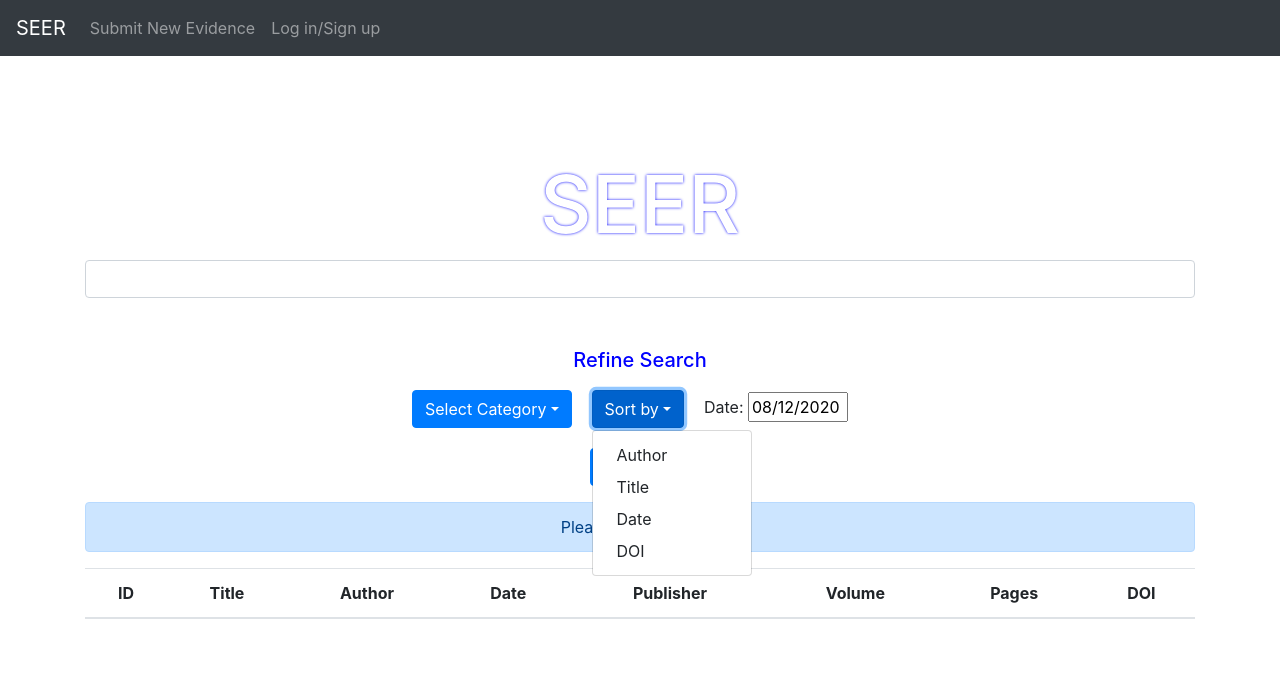
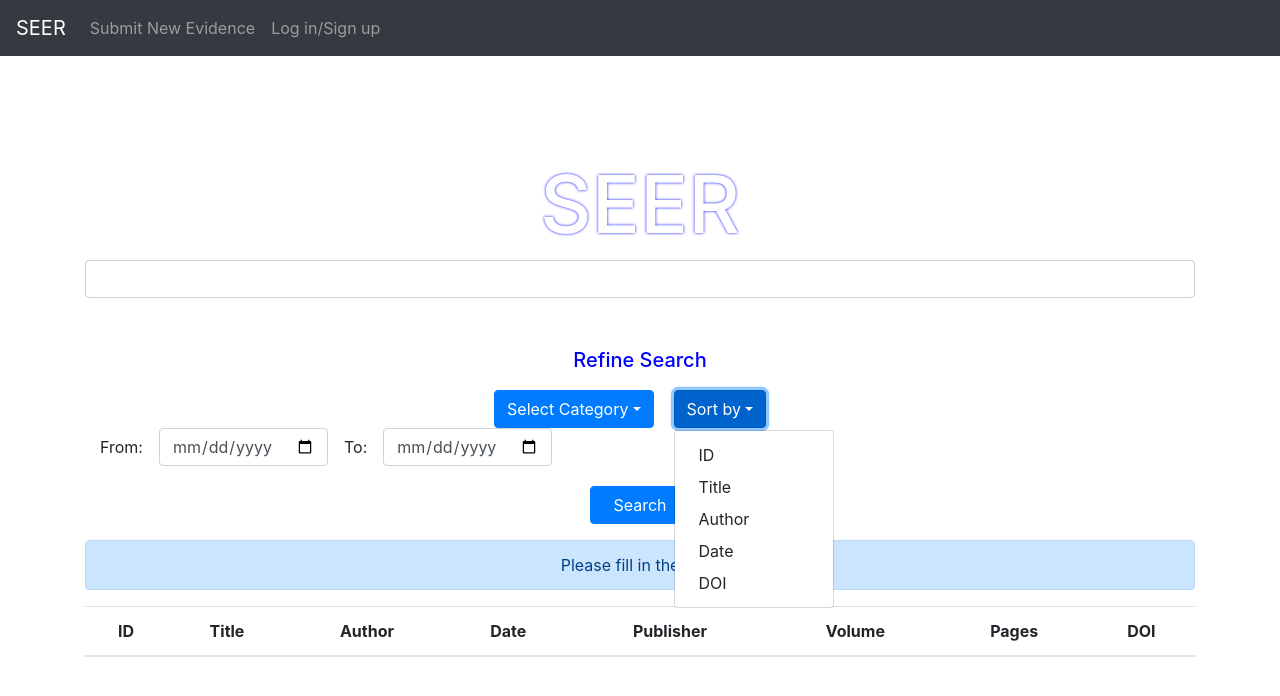
Before and after one commit to trowa0304/cise-project, a React (Create React App) app: page / in a window 1280 px wide. Both pictures are taken after a click on the button "Sort by". Shown: the top 696 px of the page. Built offline with nearby package versions, Linux system fonts and the light colour scheme.

Commit message:
Added sorting functionalities

```diff
--- a/src/components/homepage-components/SearchFilter.js
+++ b/src/components/homepage-components/SearchFilter.js
@@ -1,65 +1,64 @@
 import React from "react";
 import "./SearchFilter.css";
-import { Dropdown, DropdownButton, Container } from "react-bootstrap";
+import { Dropdown, DropdownButton, Container, FormControl } from "react-bootstrap";
 import DatePicker from "react-datepicker";
 import "react-datepicker/dist/react-datepicker.css";
 
 class SearchFilter extends React.Component {
-  state = {
-    startDate: new Date(),
-    dropDownValue: "Sort by"
-  };
+    constructor()
+    {
+        super();
 
-  handleChange = date => {
-    this.setState({
-      startDate: date
-    });
-  };
+        this.state = {
+            startDate: new Date(0).getTime(),
+            endDate: new Date().getTime()
+        }
 
-  changeValue(text) {
-    this.setState({ dropDownValue: text })
+        this.handleDate = this.handleDate.bind(this);
+    }
+
+    handleDate(event)
+    {
+        if (event.target.name === "startDate")
+        {
+            this.setState({startDate: new Date(event.target.value).getTime()}, () => this.props.dateLimitHandle(this.state.startDate, this.state.endDate));
+        }
+        else if (event.target.name === "endDate")
+        {
+            this.setState({endDate: new Date(event.target.value).getTime()}, () => this.props.dateLimitHandle(this.state.startDate, this.state.endDate));
+        }
     }
 
     render() {
         return (
             <div>
                 <Container fluid id="container">
-          <h4 className="fil"  >Refine Search</h4>
+                    <h4 className="fil">Refine Search</h4>
                     {/* Date Filter */}
                     <div>
 
                     </div>
                     {/* Category Filter */}
-          <DropdownButton
-            id="dropdown-basic-button"
-            title="Select Category"
-            className="category-dropdown"
-          >
+                    <DropdownButton id="dropdown-basic-button" title="Select Category" className="category-dropdown">
                         <Dropdown.Item href="#/action-1">Research Methods</Dropdown.Item>
                         <Dropdown.Item href="#/action-2">Research Outcomes</Dropdown.Item>
-            <Dropdown.Item href="#/action-3">
-              Software Engineering Methods
-            </Dropdown.Item>
-            <Dropdown.Item href="#/action-4">
-              Software Engineering Practices
-            </Dropdown.Item>
+                        <Dropdown.Item href="#/action-3">Software Engineering Methods</Dropdown.Item>
+                        <Dropdown.Item href="#/action-4">Software Engineering Practices</Dropdown.Item>
                     </DropdownButton>
 
-
-
                     {/* Sort by Filter */}
-          <DropdownButton
-                        id="dropdown-basic-button"
-                        className="sort-dropdown"
-                        title={this.state.dropDownValue}
-                    >
-                        <Dropdown.Item onClick={() => this.changeValue('Author')}>Author</Dropdown.Item>
-                        <Dropdown.Item onClick={() => this.changeValue('Title')}>Title</Dropdown.Item>
-                        <Dropdown.Item onClick={() => this.changeValue('Date')}>Date</Dropdown.Item>
-                        <Dropdown.Item onClick={() => this.changeValue('DOI')}>DOI</Dropdown.Item>
+                    <DropdownButton id="dropdown-basic-button" className="sort-dropdown" title="Sort by">
+                        <Dropdown.Item onClick={this.props.sortByHandle('ID')}>ID</Dropdown.Item>
+                        <Dropdown.Item onClick={this.props.sortByHandle('Title')}>Title</Dropdown.Item>
+                        <Dropdown.Item onClick={this.props.sortByHandle('Author')}>Author</Dropdown.Item>
+                        <Dropdown.Item onClick={this.props.sortByHandle('Date')}>Date</Dropdown.Item>
+                        <Dropdown.Item onClick={this.props.sortByHandle('DOI')}>DOI</Dropdown.Item>
                     </DropdownButton>
 
-          Date: <DatePicker className="date" selected={this.state.startDate} onChange={this.handleChange}/>
+                    <div className="form-inline">
+                        From: <FormControl type="date" className="mx-3" name="startDate" onChange={this.handleDate} />
+                        To: <FormControl type="date" className="ml-3" name="endDate" onChange={this.handleDate} />
+                    </div>
                 </Container>
             </div>
         );
--- a/src/components/pages/HomePage.js
+++ b/src/components/pages/HomePage.js
@@ -11,11 +11,14 @@ class HomePage extends React.Component {
         this.state = {
             searchQuery: "",
             results: [],
+            sortedResults: [],
             alertBox: <Alert className="alert-primary">Please fill in the form</Alert>
         };
 
         this.handleChange = this.handleChange.bind(this);
         this.handleSubmit = this.handleSubmit.bind(this);
+        this.handleSort = this.handleSort.bind(this);
+        this.handleDateLimit = this.handleDateLimit.bind(this);
     }
 
     handleSubmit(event) {
@@ -26,9 +29,8 @@ class HomePage extends React.Component {
         fetch("https://aut-cise-api.herokuapp.com/search/" + encodeURIComponent(this.state.searchQuery))
             .then(response => response.json())
             .then(data => {
-                console.log(data);
                 if (data.status) {
-                    this.setState({ alertBox: <Alert className="alert-success">{data.msg}</Alert>, results: data.evidences });
+                    this.setState({ alertBox: <Alert className="alert-success">{data.msg}</Alert>, results: data.evidences, sortedResults: data.evidences });
                 }
                 else {
                     this.setState({ alertBox: <Alert className="alert-danger">{data.msg}</Alert> });
@@ -43,16 +45,80 @@ class HomePage extends React.Component {
         this.setState({ [name]: value });
     }
 
+    handleSort(text)
+    {
+        this.state.sortedResults = this.state.results;
+
+        switch (text)
+        {
+            case "ID":
+                this.state.sortedResults.sort((a, b) => a.EvidenceID - b.EvidenceID);
+                break;
+            case "Title":
+                this.state.sortedResults.sort((a, b) =>
+                {
+                    let aT = a.EvidenceTitle.toLowerCase(), bT = b.EvidenceTitle.toLowerCase();
+
+                    if (aT < bT) return -1;
+                    else if (aT > bT) return 1;
+                    else return 0;
+                });
+                break;
+            case "Author":
+                this.state.sortedResults.sort((a, b) =>
+                {
+                    let aT = a.EvidenceAuthor.toLowerCase(), bT = b.EvidenceAuthor.toLowerCase();
+
+                    if (aT < bT) return -1;
+                    else if (aT > bT) return 1;
+                    else return 0;
+                });
+                break;
+            case "Date":
+                this.state.sortedResults.sort((a, b) => a.EvidenceDate - b.EvidenceDate);
+                break;
+            case "DOI":
+                this.state.sortedResults.sort((a, b) =>
+                {
+                    let aT = a.EvidenceDOI.toLowerCase(), bT = b.EvidenceDOI.toLowerCase();
+
+                    if (aT < bT) return -1;
+                    else if (aT > bT) return 1;
+                    else return 0;
+                });
+                break;
+        }
+    }
+
+    handleDateLimit(startDate, endDate)
+    {
+        this.setState({sortedResults: []}, () => {
+            console.log(startDate, endDate);
+
+            let tmpEntries = [];
+
+            this.state.results.forEach(entry => {
+                console.log(entry.EvidenceDate >= startDate && entry.EvidenceDate <= endDate);
+                if (entry.EvidenceDate >= startDate && entry.EvidenceDate <= endDate)
+                {
+                    tmpEntries.push(entry);
+                }
+            });
+
+            this.setState({sortedResults: tmpEntries});
+        });
+    }
+
     render() {
         return (
             <Container>
                 <Form onSubmit={this.handleSubmit}>
                     <SearchBar onChange={this.handleChange}/>
-                    <SearchFilter />
+                    <SearchFilter sortByHandle={this.handleSort} dateLimitHandle={this.handleDateLimit}/>
                     <SearchButton />
                 </Form>
                 <div className="mt-3">{this.state.alertBox}</div>
-                <SearchResultTable results={this.state.results}></SearchResultTable>
+                <SearchResultTable results={this.state.sortedResults}></SearchResultTable>
             </Container>
         );
     }
--- a/src/components/submit-evidence-components/SubmitForm.js
+++ b/src/components/submit-evidence-components/SubmitForm.js
@@ -8,7 +8,7 @@ class SubmitForm extends React.Component {
         super(props);
         this.state = {
             submitAuthor: "NULL",
-            submitPublishYear: "NULL",
+            submitPublishDate: "NULL",
             submitTitle: "NULL",
             submitPublisher: "NULL",
             submitVolume: "NULL",
@@ -24,7 +24,7 @@ class SubmitForm extends React.Component {
     handleSubmit(event) {
         event.preventDefault();
 
-        fetch("https://aut-cise-api.herokuapp.com/submitEvidence/" + encodeURIComponent(this.state.submitAuthor) + "&" + encodeURIComponent(this.state.submitPublishYear) + "&" + encodeURIComponent(this.state.submitTitle) + "&" + "1" + "&" + encodeURIComponent(this.state.submitPublisher) + "&" + encodeURIComponent(this.state.submitVolume) + "&" + encodeURIComponent(this.state.submitPageNumber) + "&" + encodeURIComponent(this.state.submitDOI))
+        fetch("https://aut-cise-api.herokuapp.com/submitEvidence/" + encodeURIComponent(this.state.submitAuthor) + "&" + encodeURIComponent(new Date(this.state.submitPublishDate).getTime()) + "&" + encodeURIComponent(this.state.submitTitle) + "&" + "1" + "&" + encodeURIComponent(this.state.submitPublisher) + "&" + encodeURIComponent(this.state.submitVolume) + "&" + encodeURIComponent(this.state.submitPageNumber) + "&" + encodeURIComponent(this.state.submitDOI))
         .then(response => response.json())
         .then(data => {
             if (data.status)
@@ -53,43 +53,44 @@ class SubmitForm extends React.Component {
                 {this.state.alertBox}
                 <Form onSubmit={this.handleSubmit}>
                     {/* Author */}
-                    <Form.Group controlId="author">
+                    <Form.Group>
                         <Form.Label>Author</Form.Label>
                         <FormControl name="submitAuthor" onChange={this.handleChange} placeholder="Author" required></FormControl>
                     </Form.Group>
 
-                    {/* Year */}
-                    <Form.Group controlId="year">
+                    {/* Date */}
+                    <Form.Group>
                         <Form.Label>Published Date</Form.Label>
-                        <FormControl name="submitPublishYear" onChange={this.handleChange} placeholder="Date or year" required></FormControl>
+                        {this.state.submitPublishDate}
+                        <FormControl type="date" name="submitPublishDate" onChange={this.handleChange} required></FormControl>
                     </Form.Group>
 
                     {/* Title */}
-                    <Form.Group controlId="title">
+                    <Form.Group>
                         <Form.Label>Title of Article</Form.Label>
                         <FormControl name="submitTitle" onChange={this.handleChange} placeholder="Title" required></FormControl>
                     </Form.Group>
 
                     {/* Publisher */}
-                    <Form.Group controlId="publisher">
+                    <Form.Group>
                         <Form.Label>Publisher Name</Form.Label>
                         <FormControl name="submitPublisher" onChange={this.handleChange} placeholder="Publisher Name"></FormControl>
                     </Form.Group>
 
                     {/* Volume */}
-                    <Form.Group controlId="volumeNo">
+                    <Form.Group>
                         <Form.Label>Volume</Form.Label>
                         <FormControl name="submitVolume" onChange={this.handleChange} placeholder="Vol"></FormControl>
                     </Form.Group>
 
                     {/* Page Number */}
-                    <Form.Group controlId="pageNo">
+                    <Form.Group>
                         <Form.Label>Page Number</Form.Label>
                         <FormControl name="submitPageNumber" onChange={this.handleChange} placeholder="Page Number(s)"></FormControl>
                     </Form.Group>
 
                     {/* DOI Link */}
-                    <Form.Group controlId="doi">
+                    <Form.Group>
                         <Form.Label>DOI Link</Form.Label>
                         <FormControl name="submitDOI" onChange={this.handleChange} placeholder="DOI"></FormControl>
                     </Form.Group>
```
Also changed, not shown: src/components/homepage-components/SearchResultTable.js (+8 -1 lines). Lines whose indentation alone changed are shown as unchanged.
